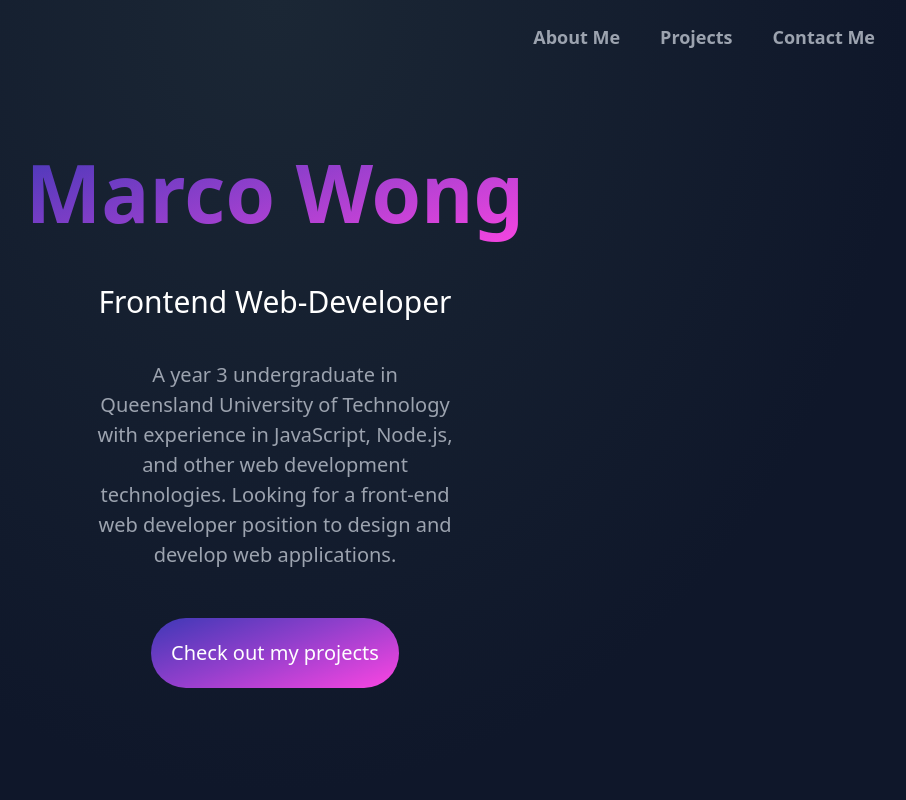
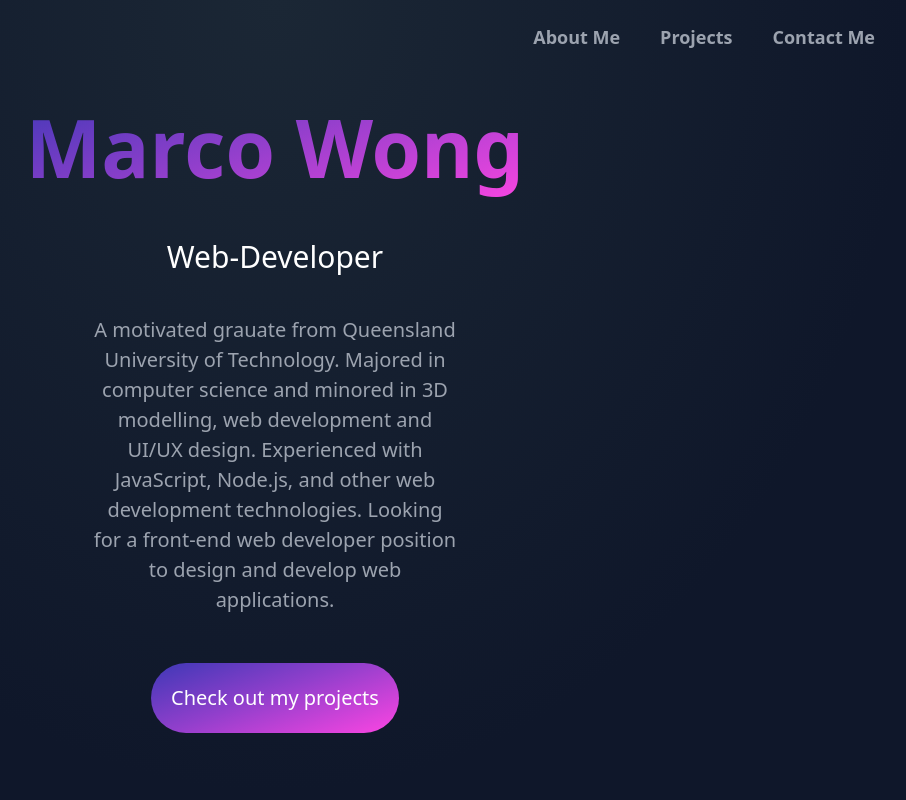
Before and after one commit to Z1yim/portfolio, a Next.js app: page / in a window 1280 px wide. Shown: the top 800 px of the page, without its empty margins (365-1271 px from the left). Built offline with nearby package versions, Linux system fonts and the light colour scheme.

Commit message:
updated details

```diff
--- a/components/Hero.jsx
+++ b/components/Hero.jsx
@@ -12,11 +12,11 @@ export default function Hero() {
           Marco Wong
         </h2>
 
-        <h3 className="text-3xl leading-loose">Frontend Web-Developer</h3>
+        <h3 className="text-3xl leading-loose">Web-Developer</h3>
 
         <CenterParagraph
-          content="A year 3 undergraduate in Queensland University of
-Technology with experience in JavaScript, Node.js,
+          content="A motivated grauate from Queensland University of
+Technology. Majored in computer science and minored in 3D modelling, web development and UI/UX design. Experienced with JavaScript, Node.js,
 and other web development technologies. Looking for
 a front-end web developer position to design and
 develop web applications."
--- a/constants/projects.js
+++ b/constants/projects.js
@@ -10,7 +10,7 @@ export const projects = [
     image: (
       <Image
         src="/images/portfolio.png"
-        alt="Image of project"
+        alt="Image of my portfolio"
         width="1694"
         height="953"
         className="rounded transition hover:scale-90 ease-in duration-100"
@@ -18,7 +18,7 @@ export const projects = [
     ),
     techs: ["Next.js", "React", "Tailwind CSS", "JavaScript"],
     github: "https://github.com/tymarcowong/portfolio",
-    visit: "https://marcowong.herokuapp.com/",
+    visit: "https://tymarcowong.netlify.app/",
   },
   {
     id: 1,
@@ -31,7 +31,7 @@ export const projects = [
     image: (
       <Image
         src="/images/ticketEZ.png"
-        alt="Image of project"
+        alt="Image of TicketEZ"
         width="1659"
         height="933"
         className="rounded transition hover:scale-90 ease-in duration-100"
@@ -41,4 +41,24 @@ export const projects = [
     github: "https://github.com/Z1yim/IAB207-ASM3",
     visit: "http://iab207-asm3.herokuapp.com/",
   },
+  {
+    id: 2,
+    title: "RANDALL.CTC",
+    description: [
+      "A photographer portfolio website built with Next.JS.",
+      "Fully responsive website for displaying artist work.",
+    ],
+    image: (
+      <Image
+        src="/images/randallctc.png"
+        alt="Image of RANDALL CTC"
+        width="1895"
+        height="962"
+        className="rounded transition hover:scale-90 ease-in duration-100"
+      />
+    ),
+    techs: ["Next.JS", "React", "SASS", "JavaScript"],
+    github: "https://github.com/tymarcowong/randallctc.com",
+    visit: "https://randallctc.netlify.app/",
+  },
 ];
```
Also changed, not shown: public/images/randallctc.png (added).
